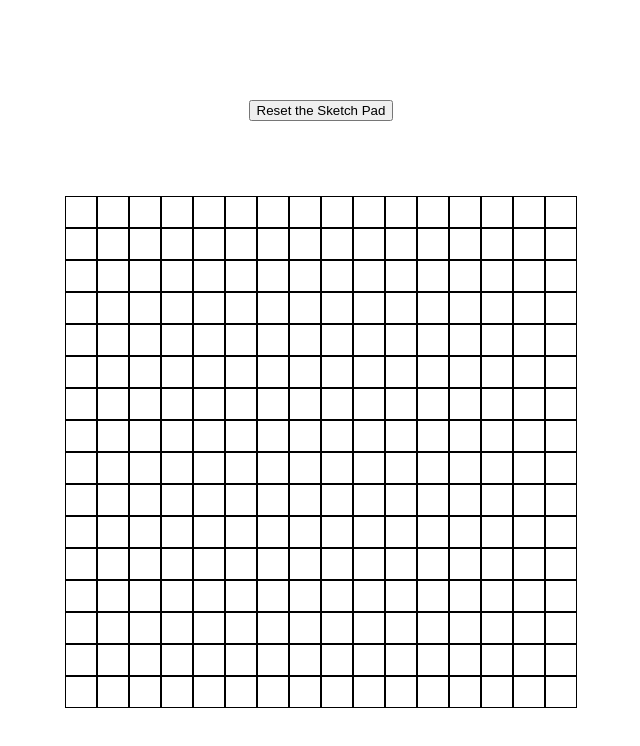
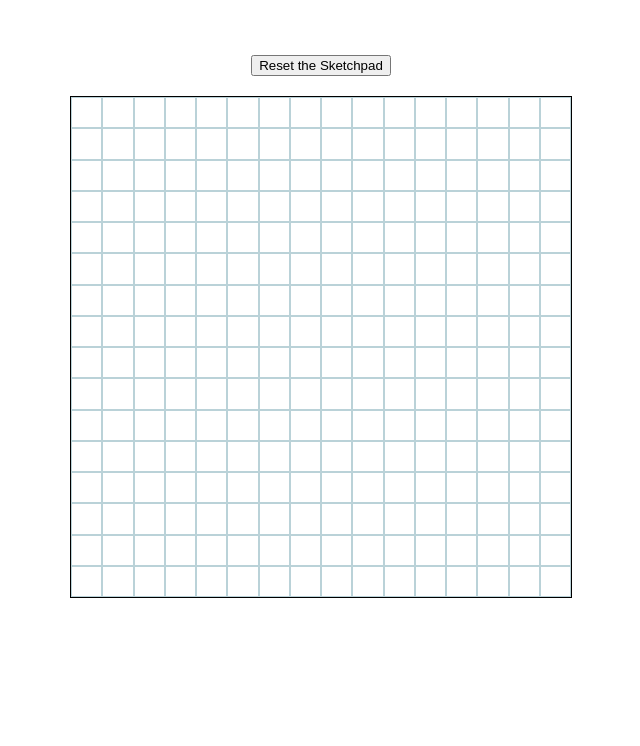
Before and after one commit to enzoperce35/Etch_a_Sketch, a plain HTML site: page index.html in a window 1280 px wide. Shown: the whole page, without its empty margins (319-959 px from the left). Drawn offline with Linux system fonts and the light colour scheme.

Commit message:
Final edit before passing

```diff
--- a/index.html
+++ b/index.html
@@ -3,115 +3,11 @@
 <head>
   <meta charset="UTF-8"/>
   <title>Page Title</title>
+  <link rel = "stylesheet" href="main.css">
  </head>
 <body>
 
-  <script>
-
-    function createDiv(number) {
-      const varArray = [];
-        for (i=0; i<number; i++) {
-          var singleDiv = document.createElement('div');
-          varArray.push(singleDiv);
-    };
-     return varArray;
-    };
-
-    function convertToLetter(number) {
-      let alpha = "abcdefghijklmnopqrstuvwxyz";
-     return alpha = alpha.split("").splice(number-1, 1).toString().toUpperCase();
-    };
-
-    function addtoSubcontainer(elementId, divCount) {
-       divCount.forEach(function(squares) {
-         elementId.appendChild(squares);
-     })
-    }
-
-      var group = 0;
-    function setAttribute(squareGroup) {
-      squareGroup.forEach(function(square) {
-          square.setAttribute('style', "width: 30px; height: 30px; border-style: solid; border-width: 1px 1px; float: left; margin: auto;");
-          square.setAttribute('id', `${++group}`);
-          square.setAttribute('class', 'squares');
-      })
-     };
-
-      const subContainer = createDiv(16);
-      const SquaresA = createDiv(16);
-      const SquaresB = createDiv(16);
-      const SquaresC = createDiv(16);
-      const SquaresD = createDiv(16);
-      const SquaresE = createDiv(16);
-      const SquaresF = createDiv(16);
-      const SquaresG = createDiv(16);
-      const SquaresH = createDiv(16);
-      const SquaresI = createDiv(16);
-      const SquaresJ = createDiv(16);
-      const SquaresK = createDiv(16);
-      const SquaresL = createDiv(16);
-      const SquaresM = createDiv(16);
-      const SquaresN = createDiv(16);
-      const SquaresO = createDiv(16);
-      const SquaresP = createDiv(16);
-
-      var button = document.createElement('button');
-        button.textContent =  'Reset the Sketch Pad';
-        button.setAttribute('style', "display: table; margin: auto; margin-top: 100px;")
-        button.setAttribute('id', "button");
-        document.body.append(button);
-
-      const mainContainer = document.createElement('div');
-        mainContainer.setAttribute('id', 'mainContainer');
-        mainContainer.setAttribute('style', "margin-top: 75px; margin-bottom: 50px")
-        document.body.append(mainContainer);
-
-      var myDivs = document.getElementById('mainContainer');
-      var subContainerId = 0;
-      subContainer.forEach(function (div) {
-           div.setAttribute('id', convertToLetter(`${++subContainerId}`));
-           div.setAttribute('class', 'subContainer');
-           div.setAttribute('style', "display: table; margin: auto;")
-           myDivs.appendChild(div);
-    });
-
-      var SubA = document.getElementById("A"); addtoSubcontainer(SubA, SquaresA); setAttribute(SquaresA);
-      var SubC = document.getElementById("C"); addtoSubcontainer(SubC, SquaresC); setAttribute(SquaresC);
-      var SubD = document.getElementById("D"); addtoSubcontainer(SubD, SquaresD); setAttribute(SquaresD);
-      var SubE = document.getElementById("E"); addtoSubcontainer(SubE, SquaresE); setAttribute(SquaresE);
-      var SubF = document.getElementById("F"); addtoSubcontainer(SubF, SquaresF); setAttribute(SquaresF);
-      var SubG = document.getElementById("G"); addtoSubcontainer(SubG, SquaresG); setAttribute(SquaresG);
-      var SubH = document.getElementById("H"); addtoSubcontainer(SubH, SquaresH); setAttribute(SquaresH);
-      var SubI = document.getElementById("I"); addtoSubcontainer(SubI, SquaresI); setAttribute(SquaresI);
-      var SubJ = document.getElementById("J"); addtoSubcontainer(SubJ, SquaresJ); setAttribute(SquaresJ);
-      var SubK = document.getElementById("K"); addtoSubcontainer(SubK, SquaresK); setAttribute(SquaresK);
-      var SubL = document.getElementById("L"); addtoSubcontainer(SubL, SquaresL); setAttribute(SquaresL);
-      var SubM = document.getElementById("M"); addtoSubcontainer(SubM, SquaresM); setAttribute(SquaresM);
-      var SubN = document.getElementById("N"); addtoSubcontainer(SubN, SquaresN); setAttribute(SquaresN);
-      var SubO = document.getElementById("O"); addtoSubcontainer(SubO, SquaresO); setAttribute(SquaresO);
-      var SubB = document.getElementById("B"); addtoSubcontainer(SubB, SquaresB); setAttribute(SquaresB);
-      var SubP = document.getElementById("P"); addtoSubcontainer(SubP, SquaresP); setAttribute(SquaresP);
-
-      var Squares = document.querySelectorAll(".squares");
-       Squares.forEach((div) => {
-         div.addEventListener('mouseover', (e) => {
-            div.style.backgroundColor = "green";
-       });
-     });
-
-      var resetButton = document.querySelector('#button');
-       resetButton.addEventListener('click', function()  {
-           answer =  prompt('How many total squares are there on each side?', 'please enter a number');{
-                if (answer == 64) {
-                  window.open("https://enzoperce35.github.io/Etch_a_Sketch/");
-                }else {
-                 answer = prompt('Your answer is wrong','16x4?');
-                     if (answer == 64) window.open("");
-        }
-       }
-      });
-
-</script>
+    <script src = "main.js"></script>
 
 </body>
 </html>
--- /dev/null
+++ b/main.css
@@ -0,0 +1,34 @@
+#button {
+    display: table;
+    margin: auto;
+    margin-top: 55px;
+    }
+
+    #mainContainer {
+    width: 500px;
+    height: 500px;
+    border-style: solid;
+    border-width: 1px 1px;
+    margin: auto;
+    margin-top: 20px;
+    }
+
+    .firstSquares {
+    width: auto;
+    height: auto;
+    border-color: rgb(186, 210, 216);
+    border-style: solid;
+    border-width: 1px 1px;
+    float: left;
+    margin: auto;
+    }
+
+    .squares {
+    width: auto;
+    height: auto;
+    border-color:  rgb(186, 210, 216);
+    border-style: solid;
+    border-width: 1px 1px;
+    float: left;
+    margin: auto;
+    }
--- /dev/null
+++ b/main.js
@@ -0,0 +1,56 @@
+var button = document.createElement('button');
+    button.textContent = "Reset the Sketchpad";
+     button.setAttribute('id', 'button')
+      document.body.append(button);
+
+function createMain(number) {
+  if(number < 101)
+    mainContainer = document.createElement('div');
+     mainContainer.setAttribute('id', 'mainContainer');
+      document.body.append(mainContainer);
+}
+createMain(1);
+
+function createDiv(number) {
+  if (number < 101) {
+        width = 500/number-2;
+        height = 500/number-2;
+        number = number*number;
+const varArray = [];
+  for (i=0; i<number; i++) {
+    var singleDiv = document.createElement('div');
+     varArray.push(singleDiv);
+    varArray.forEach((i) => {
+        i.setAttribute('class', 'squares');
+        i.setAttribute('style', `width: ${width}px; height: ${height}px`);
+        document.getElementById("mainContainer").appendChild(i);
+});
+}
+}else {
+}
+}
+createDiv(16);
+
+  var firstSquares = document.querySelectorAll(".squares");
+firstSquares.forEach((i) => {
+      i.setAttribute('class', 'firstSquares');
+           i.addEventListener('mouseover', (e) =>{
+            i.style.backgroundColor = "green";
+})
+});
+
+  var resetButton = document.getElementById('button');
+resetButton.addEventListener('click', function()  {
+        document.getElementById("mainContainer").remove();
+           answer =  prompt('Please enter grid size', '1-100'); {
+                 createMain(answer);
+                  createDiv(answer);
+};
+
+    let blocks = document.querySelectorAll('.squares');
+blocks.forEach((i) => {
+       i.addEventListener('mouseover', (e) =>{
+       i.style.backgroundColor = "green";
+})
+})
+});
```
Also changed, not shown: Etch a sketch.html (deleted, +0 -117 lines).
